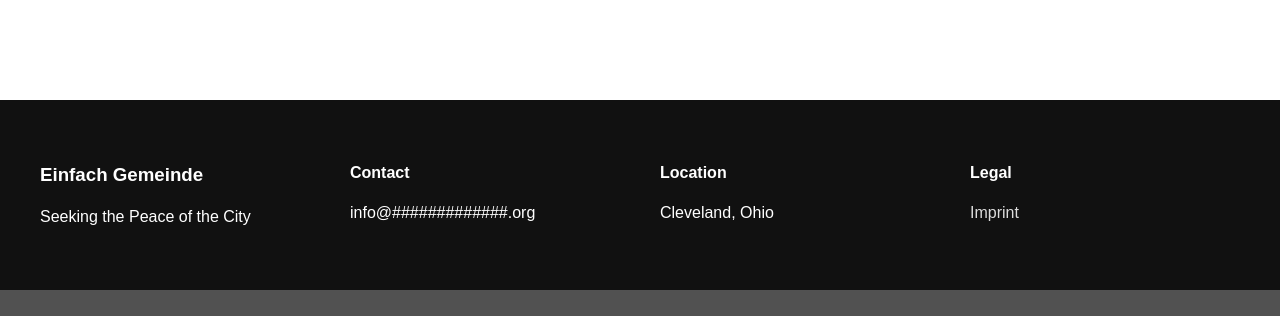
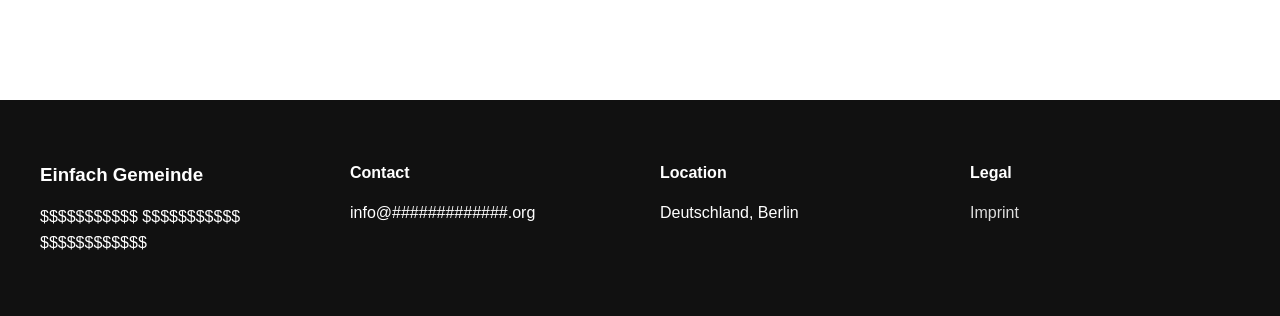
Before and after one commit to Christianalamassi/EinfachGemeinde, a Django app: page /serve/ in a window 1280 px wide. Shown: the part 703-1019 px from the top of the page. Before the commit the page ends 993 px from the top, so only its background shows below. Run offline with Django 5.2, Linux system fonts and the light colour scheme.

```diff
--- a/templates/footer.html
+++ b/templates/footer.html
@@ -6,8 +6,9 @@
             <h3>Einfach Gemeinde</h3>
 
             <p>
-                Seeking the Peace
-                of the City
+                $$$$$$$$$$$
+                $$$$$$$$$$$
+                $$$$$$$$$$$$
             </p>
         </div>
 
@@ -23,7 +24,7 @@
             <h4>Location</h4>
 
             <p>
-                Cleveland, Ohio
+                Deutschland, Berlin
             </p>
         </div>
 
--- a/templates/serve.html
+++ b/templates/serve.html
@@ -14,7 +14,7 @@
         </p>
 
         <h1>
-            SERVE URBAN
+            SERVE EinfachGemeinde
             ORGANIZATIONS
         </h1>
 
```
Also changed, not shown: einfachgemeinde/settings.py (+6 -1 lines).
